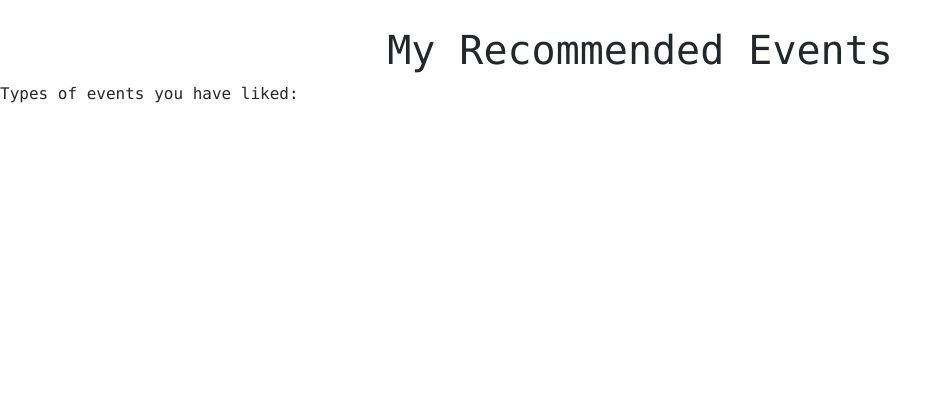
After one commit to ConderShou/COMS4111_Proj1, a Flask app: template templates/recommended.html in a window 1280 px wide. The commit adds this page. Shown: the top 420 px of the page, without its empty margins (0-952 px from the left). Run offline with Flask 2, Linux system fonts and the light colour scheme; the template is opened without the code that fills it, so the values that code supplies are empty; parts of the project's set-up code (start-up, migrations or seed data) failed here and were passed over; some libraries are stand-ins or nearby versions.

Commit message:
recommended

```diff
--- a/server.py
+++ b/server.py
@@ -252,6 +252,30 @@ def show_interested():
   context = dict(data = image_urls)
   return render_template("interested.html", **context)
 
+@app.route('/recommended')
+def show_recommended():
+  if "logged_in" not in session:
+    flash("Not logged in", "danger")
+    return redirect(url_for('index'))
+
+  uni = session["uni"]
+  query = "SELECT image_url, id, type FROM events E WHERE (E.type IN (SELECT (type) FROM (interested_in NATURAL JOIN events) AS IE WHERE (IE.uni LIKE '%s')) AND (E.id NOT IN (SELECT (id) FROM (interested_in NATURAL JOIN events) AS IE WHERE (IE.uni LIKE '%s'))));" % (uni, uni)
+
+  cursor = g.conn.execute(query)
+
+  image_urls = []
+  types = set()
+  for result in cursor:
+    event = {}
+    event['image_url'] = result['image_url']
+    event['id'] = result['id']
+
+    image_urls.append(event)
+    types.add(result["type"])
+
+  context = dict(data = image_urls, types = types)
+  return render_template("recommended.html", **context)
+
 @app.route('/filter')
 def filter():
 
@@ -263,7 +287,6 @@ def filter():
   bnames = []
   for result in cursor:
     bnames.append(result.building_name)
-
 
   cursor.close()
   context = dict(bnames = bnames)
--- /dev/null
+++ b/templates/recommended.html
@@ -0,0 +1,16 @@
+{% extends "layout.html" %}
+{% block title %}My Recommended Events{% endblock %}
+{% block header %}My Recommended Events{% endblock %}
+
+{% block content %}
+    <p>Types of events you have liked: </p>
+    {% for n in types %}
+        <p>{{ n }}</p>
+    {% endfor %}
+
+    {% for n in data %}
+    <a href="{{ url_for('show_event', event_id=n.id ) }}">
+      <img class="cube_image" src={{ n.image_url }}>
+    </a>
+    {% endfor %}
+{% endblock %}
```
Also changed, not shown: templates/index.html (+3 -4 lines).
